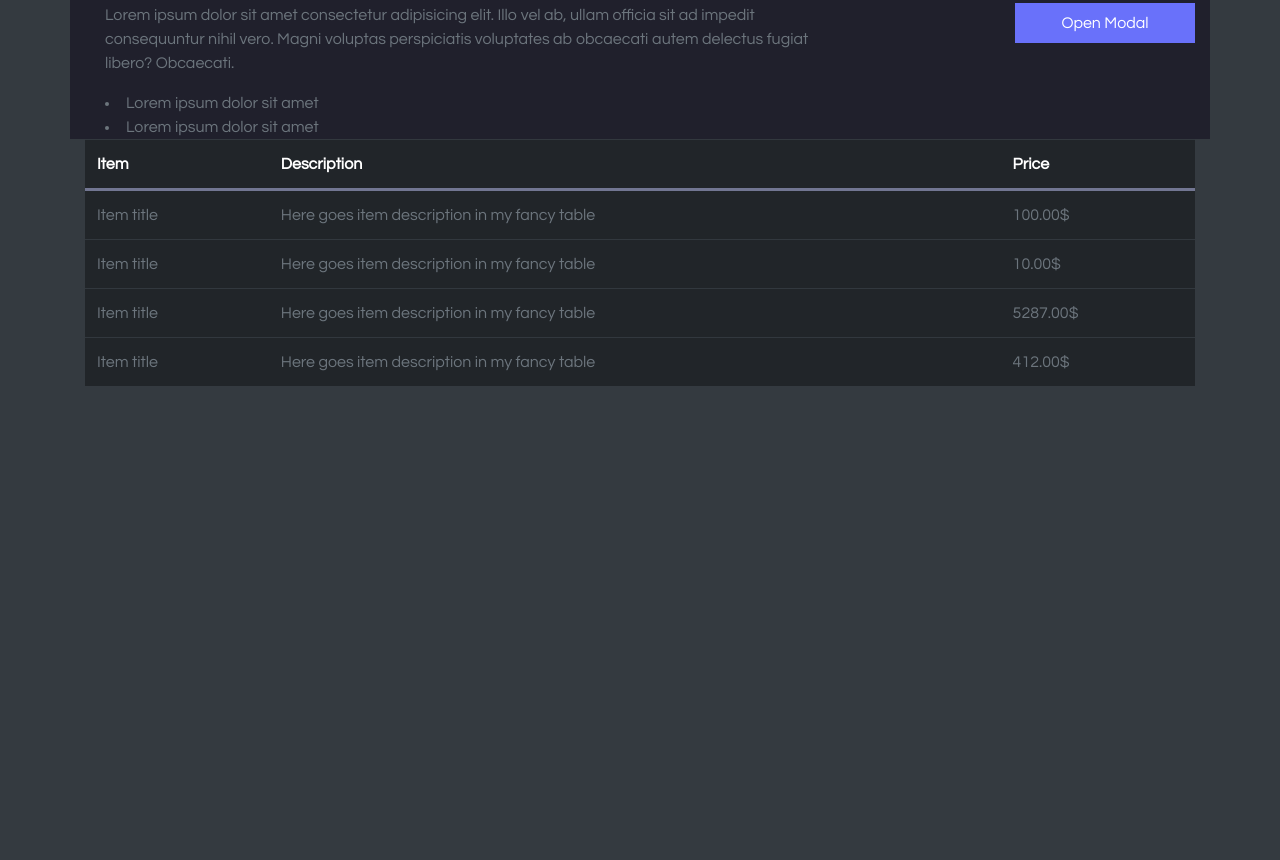
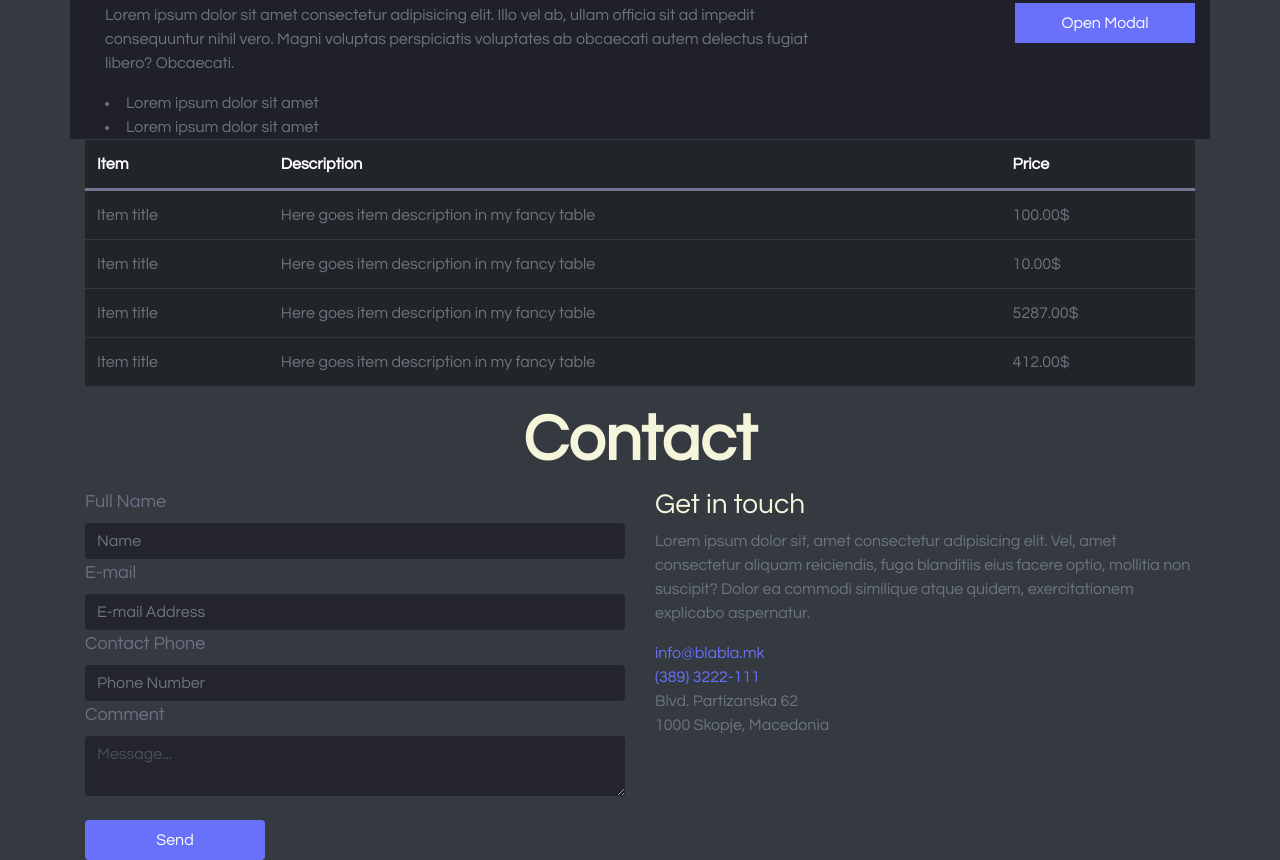
Before and after one commit to jasna-r/Web-Design-Assignement, a plain HTML site: page index.html in a window 1280 px wide. Shown: the part 1639-2499 px from the top of the page. Before the commit the page ends 2041 px from the top, so only its background shows below. Drawn offline with nearby package versions, Linux system fonts and the light colour scheme.

Commit message:
Content First Version- Finished

```diff
--- a/assets/css/style.css
+++ b/assets/css/style.css
@@ -14,7 +14,7 @@ img {
     margin-left: 20px;
 }
 
-.model {
+.modal-button, .sub-button {
     background-color: #6971fa;
     height: 40px;
     width: 180px;
@@ -25,3 +25,14 @@ img {
 .text-blue {
     color: #6971fa;
 }
+
+.form-control {
+   background-color: #242430;
+   border: none;
+}
+
+label {
+    font-size: large;
+    color: #706e85;
+    font-weight: 580;
+}
--- a/assets/js/index.js
+++ b/assets/js/index.js
@@ -0,0 +1,6 @@
+function myFunction(x) {
+    alert ("!!!");
+    x.style.border = "#41446d";
+    x.style.color= "white";
+    x.style.backgroundColor= "#242430";
+  }
--- a/index.html
+++ b/index.html
@@ -53,24 +53,26 @@
       <p class="text-secondary">Bellow presented responsive gallery</p>
 
       <div class="row">
-        <div class="col-6">
+        <div class="col">
           <img src="assets/images/ipads-cropped2.jpg" />
         </div>
 
-        <div class="col-6">
+        <div class="col">
           <div class="row">
-            <div class="col-12">
+            <div class="col">
               <img src="assets/images/apple_1_smaller.jpg" />
             </div>
           </div>
-          <div class="row">
-            <div class="col-6">
+
+            <div class="row" style="padding-top: 15px;">
+              <div class="col">
                 <img src="assets/images/iphone-cropped2.jpg" />
               </div>
-            <div class="col-6">
+              <div class="col">
                 <img src="assets/images/watch-cropped2.jpg" />
               </div>
             </div>
+
         </div>
       </div>
     </section>
@@ -102,14 +104,11 @@
           class="text-center"
           style="padding-bottom: 50px; padding-top: 50px"
         >
-          <h1 style="font-weight: bolder; font-size: 65px;">About</h1>
-          <p>
-            Express yourself! Write your own <i>lorem ispum text...</i>
-          </p>
+          <h1 style="font-weight: bolder; font-size: 65px">About</h1>
+          <p>Express yourself! Write your own <i>lorem ispum text...</i></p>
         </div>
         <div>
-          <h3 class="h3">
-           <span class="text-blue">NEW</span> HEADING</h3>
+          <h3 class="h3"><span class="text-blue">NEW</span> HEADING</h3>
           <h5>CREATE/DESIGN CONTENT</h5>
         </div>
       </div>
@@ -129,15 +128,14 @@
           </div>
         </div>
         <div class="col-4 text-right">
-          <button class="model">Open Modal</button>
+          <button class="modal-button">Open Modal</button>
         </div>
       </div>
     </section>
 
-
     <div class="container table-responsive">
       <table class="table table-hover table-dark">
-          <thead style="border-bottom:3px solid #727692 ;">
+        <thead style="border-bottom: 3px solid #727692">
           <th scope="col">Item</th>
           <th scope="col">Description</th>
           <th scope="col">Price</th>
@@ -167,32 +165,70 @@
       </table>
     </div>
 
-     <!-- <section class="container">
-      <h1></h1>
-      <div>
+    <section class="container contact">
+      <h1 style="font-weight: bolder; font-size: 65px" class="text-center">
+        Contact
+      </h1>
+      <div class="row">
+        <div class="col-6">
           <form>
             <label>Full Name</label>
-          <input type="name" placeholder="Name" />
+            <input
+              onfocus="myFunction(this);"
+              class="form-control"
+              type="name"
+              placeholder="Name"
+            />
             <label>E-mail</label>
-          <input type="e-mail" placeholder="E-mail Address" />
+            <input
+              onfocus="myFunction(this);"
+              class="form-control"
+              type="e-mail"
+              placeholder="E-mail Address"
+            />
             <label>Contact Phone</label>
-          <input type="phone number" placeholder="Phone Number" />
+            <input
+              onfocus="myFunction(this);"
+              class="form-control"
+              type="phone number"
+              placeholder="Phone Number"
+            />
             <label>Comment</label>
-          <textarea>Message...</textarea>
-          <button>Send</button>
+            <textarea onfocus="myFunction(this)" class="form-control">
+Message...</textarea
+            >
+            <div>
+              <br />
+              <button class="btn sub-button" type="submit">Send</button>
+            </div>
           </form>
         </div>
-      <div>
-        <h5>Get in touch</h5>
-        <p>
+        <div class="col-6">
+          <h3 class="h3">Get in touch</h3>
+          <p class="text-secondary">
             Lorem ipsum dolor sit, amet consectetur adipisicing elit. Vel, amet
             consectetur aliquam reiciendis, fuga blanditiis eius facere optio,
             mollitia non suscipit? Dolor ea commodi similique atque quidem,
             exercitationem explicabo aspernatur.
           </p>
-        <a></a>
+          <div>
+            <a
+              style="display: block; color: #6971fa; text-decoration: none"
+              href="mailto: info@blabla.mk"
+              >info@blabla.mk</a
+            >
+            <a
+              style="display: block; color: #6971fa; text-decoration: none"
+              href="tel:+38973222111"
+              >(389) 3222-111</a
+            >
+            <p class="text-secondary">
+              Blvd. Partizanska 62<br />1000 Skopje, Macedonia
+            </p>
           </div>
-    </section> -->
+        </div>
+      </div>
+    </section>
     <script
       src="bootstrap/js/bootstrap.min.js"
       crossorigin="anonymous"
```
Lines whose indentation alone changed are shown as unchanged.
